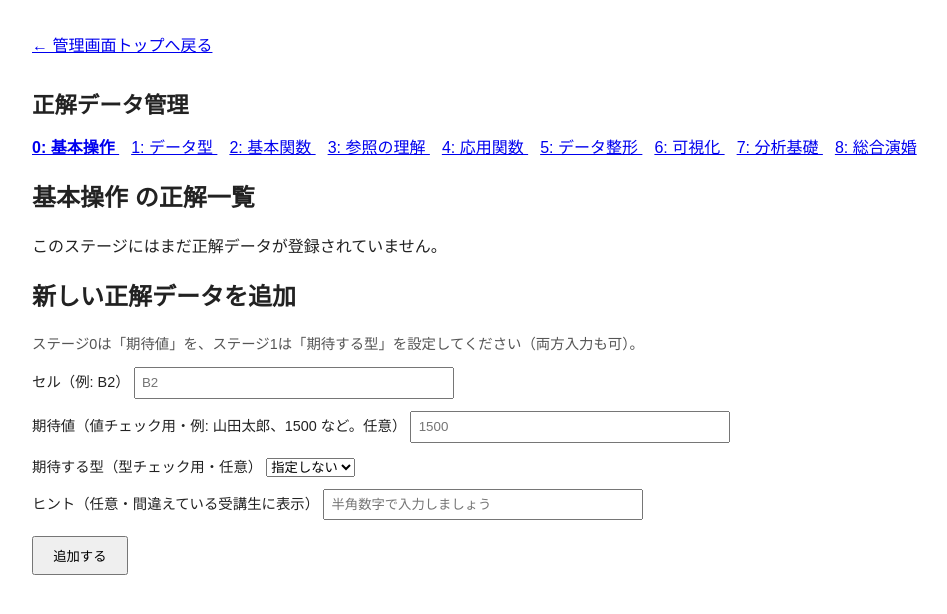
After one commit to uniwork007/excel-education-app, a Flask app: page /admin/answer_keys in a window 1280 px wide. The commit adds this page. Shown: the top 614 px of the page, without its empty margins (0-947 px from the left). Run offline with Flask 3, Linux system fonts and the light colour scheme; data that the repository does not hold is empty.

Commit message:
第1.01版§0修正

```diff
--- a/app.py
+++ b/app.py
@@ -60,11 +60,36 @@ def analyze_excel_file(file_stream, stage_id):
   detected_errors = []
   functions_used = set()  # ステージ8で使用関数を収集するための集合
 
+  # --- チェック対象セルの取得 ---
+  # answer_keys に登録されているセル座標をチェック対象とする。
+  # 登録がない場合は全セルをスキャン（既存挙動を維持）。
+  # これにより説明文セルへの誤検知を防ぐ。
+  try:
+    ak_response = supabase.table("answer_keys").select("cell").eq(
+        "stage_id", stage_id).execute()
+    target_cells = {
+        row["cell"].upper() for row in (ak_response.data or []) if row.get("cell")
+    }
+  except Exception:
+    target_cells = set()
+
+  def should_check(cell):
+    """チェック対象セルかどうかを判定する。
+    answer_keys に登録がある場合はそのセルのみ。
+    登録がない場合は全セルをスキャン。
+    """
+    if not target_cells:
+      return True
+    return cell.coordinate.upper() in target_cells
+
   for row in ws.iter_rows(values_only=False):
     for cell in row:
       val = str(cell.value) if cell.value else ""
 
-      # --- 共通のチェック（全ステージ共通） ---
+      # --- 共通のチェック（チェック対象セルのみ） ---
+      if not should_check(cell):
+        continue
+
       if any(err in val for err in ["#REF!", "#VALUE!", "#NAME?", "#DIV/0!"]):
         if "#NAME?" not in val:
           detected_errors.append(
--- a/templates/admin.html
+++ b/templates/admin.html
@@ -15,7 +15,10 @@
     <div class="container my-5">
         <div class="d-flex justify-content-between align-items-center mb-4">
             <h2>Excel / WPSカリキュラム 受講生進捗・指導画面</h2>
-            <span class="badge bg-secondary">教員モード</span>
+            <div class="d-flex gap-2 align-items-center">
+                <a href="{{ url_for('answer_keys_page', stage_id=0) }}" class="btn btn-outline-secondary btn-sm">正解データ管理</a>
+                <span class="badge bg-secondary">教員モード</span>
+            </div>
         </div>
 
         <div class="card shadow-sm">
--- /dev/null
+++ b/templates/answer_keys.html
@@ -0,0 +1,107 @@
+<!DOCTYPE html>
+<html lang="ja">
+<head>
+  <meta charset="UTF-8">
+  <title>正解データ管理 - {{ stage_titles.get(stage_id, 'ステージ' ~ stage_id) }}</title>
+  <style>
+    body { font-family: sans-serif; margin: 2rem; color: #222; }
+    h1 { font-size: 1.4rem; }
+    table { border-collapse: collapse; width: 100%; margin-bottom: 2rem; }
+    th, td { border: 1px solid #ccc; padding: 0.5rem 0.75rem; text-align: left; }
+    th { background: #f2f2f2; }
+    form.inline { display: inline; }
+    .stage-nav a { margin-right: 0.75rem; }
+    .stage-nav a.active { font-weight: bold; text-decoration: underline; }
+    .add-form label { display: block; margin-top: 0.75rem; font-size: 0.9rem; }
+    .add-form input { padding: 0.4rem; width: 100%; max-width: 320px; box-sizing: border-box; }
+    .add-form button { margin-top: 1rem; padding: 0.5rem 1.2rem; }
+    .delete-btn { color: #b00020; background: none; border: 1px solid #b00020; padding: 0.2rem 0.6rem; border-radius: 4px; cursor: pointer; }
+    .hint-cell { color: #555; font-size: 0.9rem; }
+    .back-link { margin-bottom: 1rem; display: inline-block; }
+  </style>
+</head>
+<body>
+  <a class="back-link" href="{{ url_for('admin_dashboard') }}">&larr; 管理画面トップへ戻る</a>
+  <h1>正解データ管理</h1>
+
+  <nav class="stage-nav">
+    {% for sid, title in stage_titles.items() %}
+      <a href="{{ url_for('answer_keys_page', stage_id=sid) }}"
+         class="{{ 'active' if sid == stage_id else '' }}">
+        {{ sid }}: {{ title }}
+      </a>
+    {% endfor %}
+  </nav>
+
+  <h2>{{ stage_titles.get(stage_id, 'ステージ' ~ stage_id) }} の正解一覧</h2>
+
+  {% if keys %}
+  <table>
+    <thead>
+      <tr>
+        <th>セル</th>
+        <th>期待値（値チェック用）</th>
+        <th>期待する型（型チェック用）</th>
+        <th>ヒント</th>
+        <th>操作</th>
+      </tr>
+    </thead>
+    <tbody>
+      {% for key in keys %}
+      <tr>
+        <td>{{ key.cell }}</td>
+        <td>{{ key.expected_value or '-' }}</td>
+        <td>{{ {'n': '数値', 's': '文字列', 'd': '日付'}.get(key.expected_type, '-') }}</td>
+        <td class="hint-cell">{{ key.hint or '-' }}</td>
+        <td>
+          <form class="inline" method="post"
+                action="{{ url_for('answer_keys_delete', record_id=key.id) }}"
+                onsubmit="return confirm('このセルの正解データを削除しますか？');">
+            <input type="hidden" name="stage_id" value="{{ stage_id }}">
+            <button type="submit" class="delete-btn">削除</button>
+          </form>
+        </td>
+      </tr>
+      {% endfor %}
+    </tbody>
+  </table>
+  {% else %}
+  <p>このステージにはまだ正解データが登録されていません。</p>
+  {% endif %}
+
+  <h2>新しい正解データを追加</h2>
+  <p style="color:#555; font-size:0.9rem;">
+    ステージ0は「期待値」を、ステージ1は「期待する型」を設定してください（両方入力も可）。
+  </p>
+  <form class="add-form" method="post" action="{{ url_for('answer_keys_add') }}">
+    <input type="hidden" name="stage_id" value="{{ stage_id }}">
+
+    <label>
+      セル（例: B2）
+      <input type="text" name="cell" required placeholder="B2">
+    </label>
+
+    <label>
+      期待値（値チェック用・例: 山田太郎、1500 など。任意）
+      <input type="text" name="expected_value" placeholder="1500">
+    </label>
+
+    <label>
+      期待する型（型チェック用・任意）
+      <select name="expected_type">
+        <option value="">指定しない</option>
+        <option value="n">数値</option>
+        <option value="s">文字列</option>
+        <option value="d">日付</option>
+      </select>
+    </label>
+
+    <label>
+      ヒント（任意・間違えている受講生に表示）
+      <input type="text" name="hint" placeholder="半角数字で入力しましょう">
+    </label>
+
+    <button type="submit">追加する</button>
+  </form>
+</body>
+</html>
```
Also changed, not shown: sql/answer_keys_table.sql (+24 -7 lines), templates/result.html (added, +120 -0 lines), templates/upload.html (+19 -2 lines), requirements.txt (line endings or trailing spaces).
